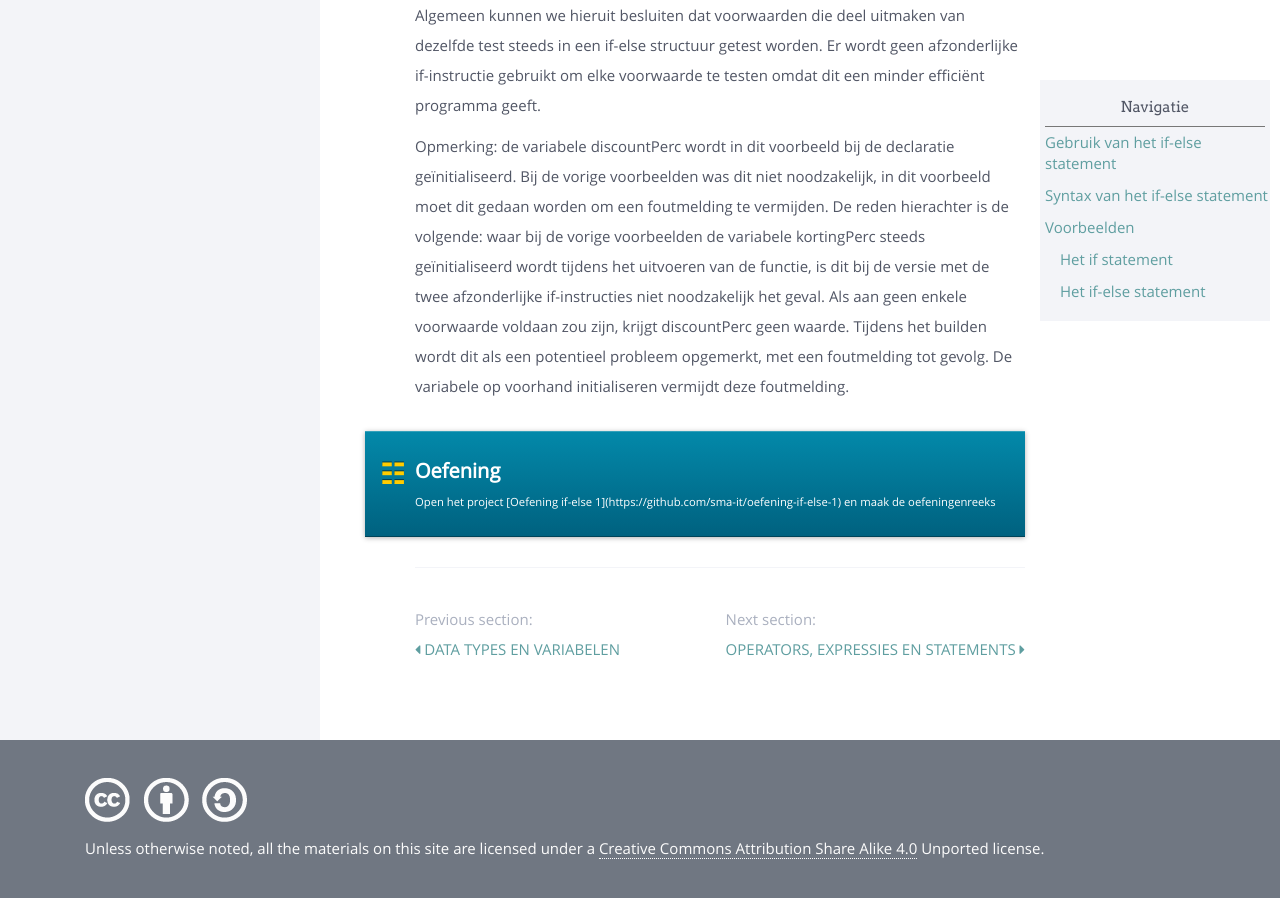
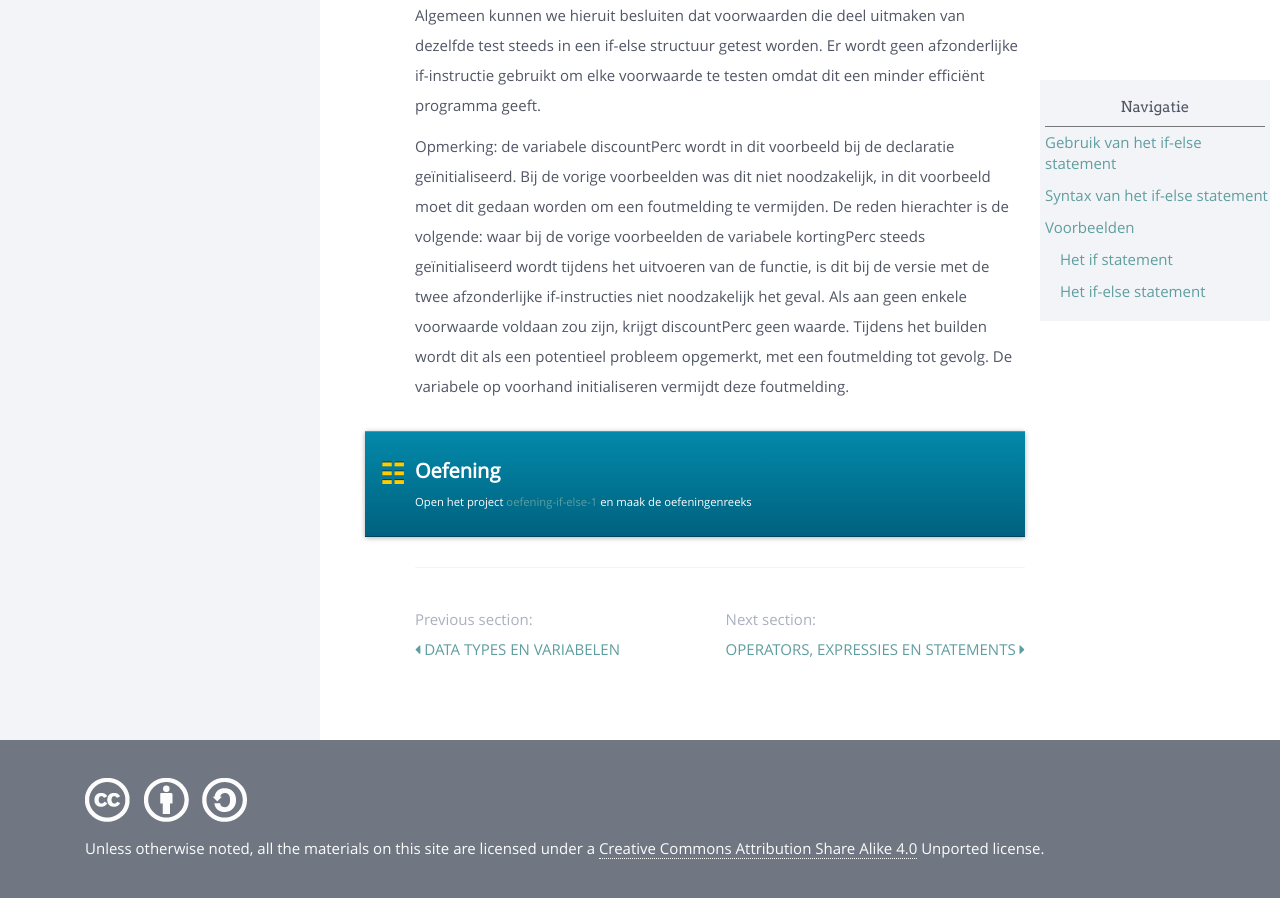
Before and after one commit to sma-it/sma-it.github.io, a Jekyll site: the page built from modules/basics/_posts/2000-01-04-if_else.md, in a window 1280 px wide and 900 px high, scrolled down 4777 px. Built offline with Jekyll 4.4.1, drawn with Linux system fonts in a browser that asks for light colours; nearby versions of some CDN libraries; some of the changed lines change nothing that is shown.

Commit message:
Added link to exercises

```diff
--- a/modules/basics/_posts/2000-01-04-if_else.md
+++ b/modules/basics/_posts/2000-01-04-if_else.md
@@ -184,5 +184,5 @@
 Opmerking: de variabele discountPerc wordt in dit voorbeeld bij de declaratie geïnitialiseerd. Bij de vorige voorbeelden was dit niet noodzakelijk, in dit voorbeeld moet dit gedaan worden om een foutmelding te vermijden. De reden hierachter is de volgende: waar bij de vorige voorbeelden de variabele kortingPerc steeds geïnitialiseerd wordt tijdens het uitvoeren van de functie, is dit bij de versie met de twee afzonderlijke if-instructies niet noodzakelijk het geval. Als aan geen enkele voorwaarde voldaan zou zijn, krijgt discountPerc geen waarde. Tijdens het builden wordt dit als een potentieel probleem opgemerkt, met een foutmelding tot gevolg. De variabele op voorhand initialiseren vermijdt deze foutmelding.
 
 <div class="note oefening">
-<p>Open het project [Oefening if-else 1](https://github.com/sma-it/oefening-if-else-1) en maak de oefeningenreeks</p>
+    <p>Open het project <a href="https://github.com/sma-it/oefening-if-else-1">oefening-if-else-1</a> en maak de oefeningenreeks</p>
 </div>
```
